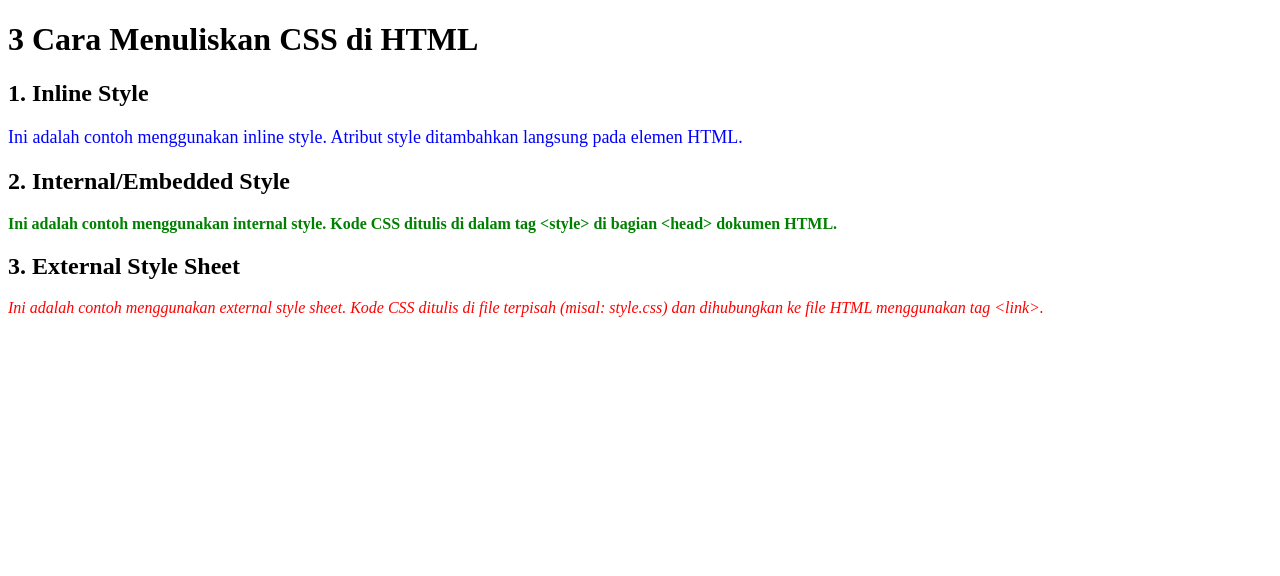
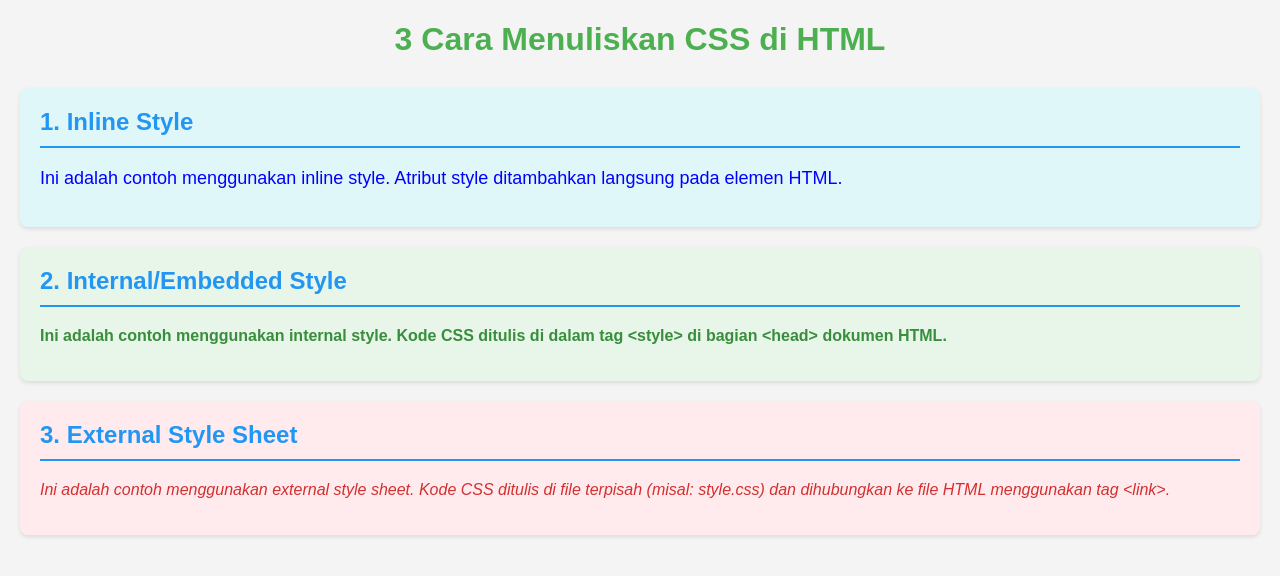
Before and after one commit to Todzxx/tugas-css, a plain HTML site: page 02/index.html in a window 1280 px wide. Drawn offline with Linux system fonts and the light colour scheme.

Commit message:
Memperbarui style.css dengan warna yang lebih beragam

```diff
--- a/02/style.css
+++ b/02/style.css
@@ -1,11 +1,54 @@
-/* CSS untuk Internal Style */
+body {
+    font-family: Arial, sans-serif;
+    margin: 20px;
+    background-color: #f4f4f4;
+    color: #333;
+}
+
+h1 {
+    color: #4CAF50;
+    text-align: center;
+    margin-bottom: 30px;
+}
+
+div {
+    background-color: #fff;
+    padding: 20px;
+    margin-bottom: 20px;
+    border-radius: 8px;
+    box-shadow: 0 2px 4px rgba(0, 0, 0, 0.1);
+}
+
+h2 {
+    color: #2196F3;
+    border-bottom: 2px solid #2196F3;
+    padding-bottom: 10px;
+    margin-top: 0;
+}
+
+/* CSS untuk Inline Style Section */
+#inline {
+    background-color: #e0f7fa; /* Light Cyan */
+}
+#inline p {
+    color: #00796B; /* Dark Cyan */
+    font-weight: normal;
+}
+
+/* CSS untuk Internal Style Section */
+#internal {
+    background-color: #e8f5e9; /* Light Green */
+}
 #internal p {
-    color: green;
+    color: #388E3C; /* Dark Green */
     font-weight: bold;
 }
 
-/* CSS untuk External Style Sheet */
+/* CSS untuk External Style Sheet Section */
+#external {
+    background-color: #ffebee; /* Light Red */
+}
 #external p {
-    color: red;
+    color: #D32F2F; /* Dark Red */
     font-style: italic;
 }
```
